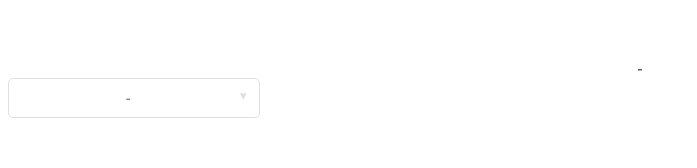
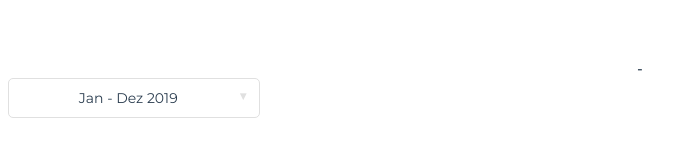
Before and after one commit to Lemaf/lemaf-vue-range-picker, a Vue app: page / in a window 1280 px wide. Shown: the top 168 px of the page, without its empty margins (0-697 px from the left). Built offline with nearby package versions, Linux system fonts and the light colour scheme.

Commit message:
Melhoria

```diff
--- a/package.json
+++ b/package.json
@@ -1,6 +1,6 @@
 {
   "name": "lemaf-vue-range-picker",
-  "version": "0.1.2",
+  "version": "0.1.4",
   "scripts": {
     "serve": "vue-cli-service serve",
     "build": "vue-cli-service build",
--- a/src/components/LemafRangePicker.vue
+++ b/src/components/LemafRangePicker.vue
@@ -84,6 +84,7 @@
 	padding: 10px;
 	border-radius: 5px;
 	border: 1px solid #E0E0E0;
+	background: white
 }
 
 .vue-rangedate-picker-input-date::after {
--- a/src/components/js/rangedate-picker.js
+++ b/src/components/js/rangedate-picker.js
@@ -1,7 +1,7 @@
 import fecha from 'fecha'
 
 const defaultConfig = {}
-const defaultI18n = 'ID'
+const defaultI18n = 'PT'
 const availableMonths = {
   EN: ['January', 'February', 'March', 'April', 'May', 'June', 'July', 'August', 'September', 'October', 'November',
     'December'],
@@ -176,8 +176,8 @@ export default {
         end: ''
       },
       monthRange: {
-        start: '',
-        end: ''
+        start: 0,
+        end: 11
       },
       yearRange: {
         start: '',
```
